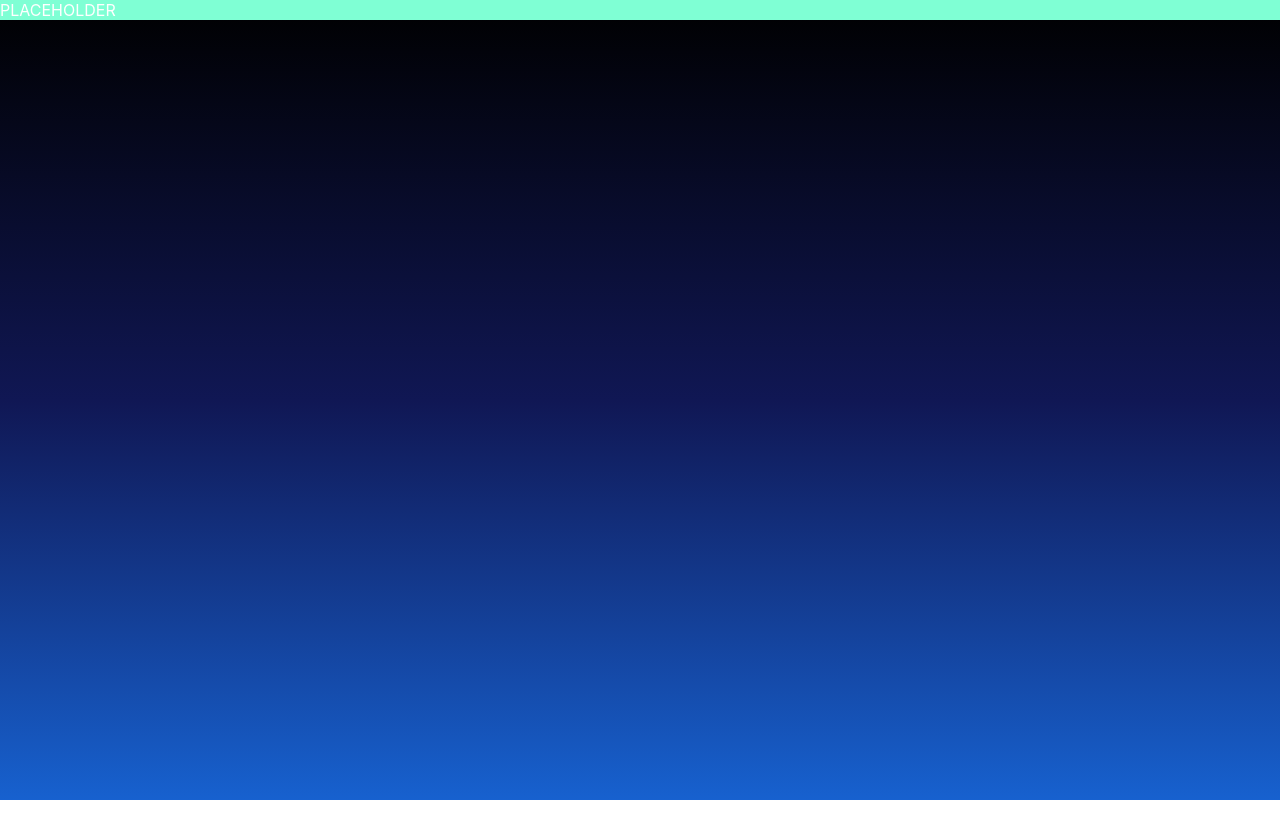
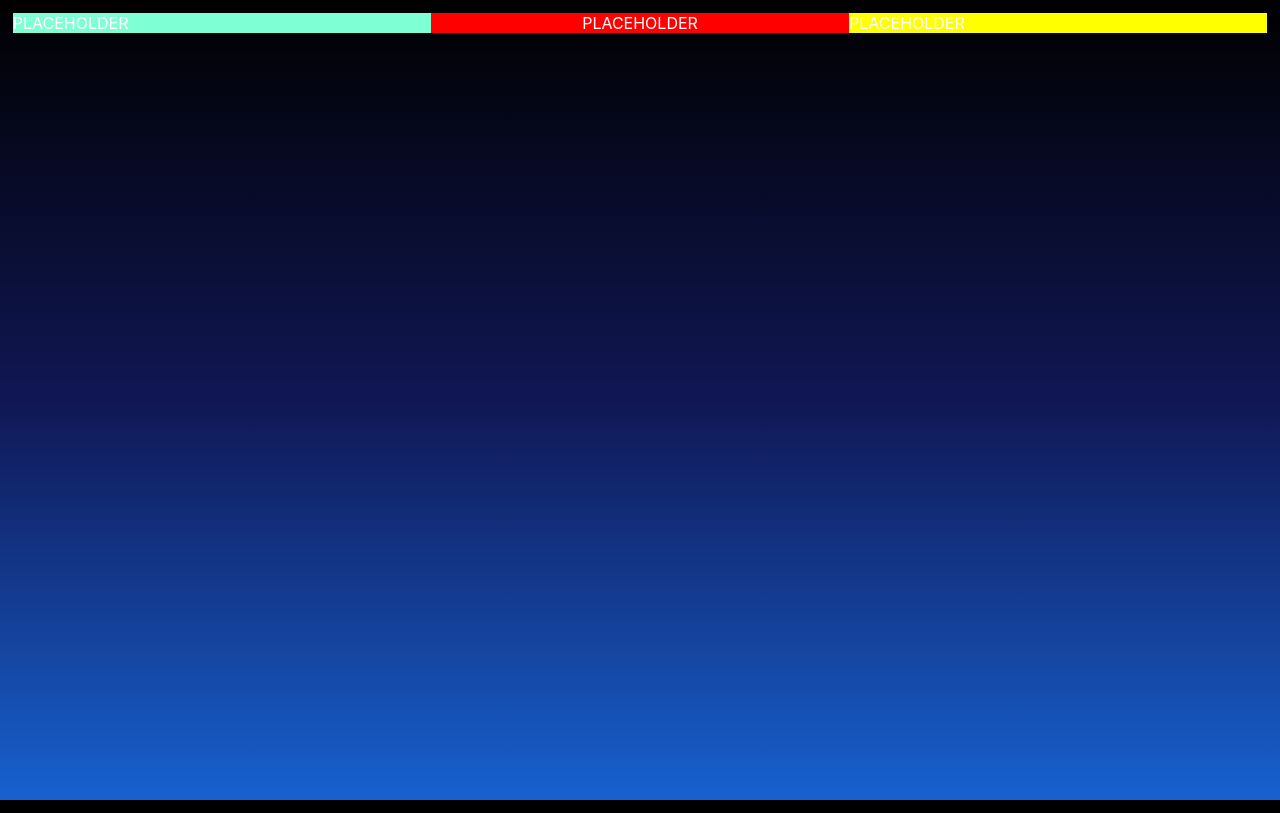
Before and after one commit to UMBRA-Electronics/ExoBronco-Avionics, a React (Create React App) app in the folder Software/GroundStation/NewCasper/casperv7/: page / in a window 1280 px wide. Built offline with nearby package versions, Linux system fonts and the light colour scheme.

Commit message:
Transferring to PC

```diff
--- a/Software/GroundStation/NewCasper/casperv7/src/App.css
+++ b/Software/GroundStation/NewCasper/casperv7/src/App.css
@@ -1,13 +1,46 @@
-body {
+html,body {
+  height: 100%;
+  width: 100%;
+  padding: 0;
   background-repeat: no-repeat;
   background-attachment: fixed;
   background-image: linear-gradient(0deg,#1761cf 0%,#101754 50%, rgba(0,0,0,1) 100%);
+  margin-bottom: 1%;
+}
+
+.App {
+  height: 100%;
   display: flex;
-  flex-direction: column;
+  flex-direction: row;
+  justify-content: center;
+  margin-bottom: 1%;
 }
 
 .first-column {
+  height: 100%;
+  width: 100%;
   background-color: aquamarine;
+  margin-left: 1%;
+  margin-top: 1%;
+  margin-bottom: 1%;
+}
+
+.second-column {
+  height: 100%;
+  width: 100%;
+  background-color: red;
+  text-align: center;
+  margin-top: 1%;
+  margin-bottom: 1%;
+}
+
+.third-column {
+  height: 100%;
+  width: 100%;
+  background-color: yellow;
+  margin-top: 1%;
+  margin-right: 1%;
+  margin-bottom: 1%;
 }
 
 #title {
--- a/Software/GroundStation/NewCasper/casperv7/src/App.js
+++ b/Software/GroundStation/NewCasper/casperv7/src/App.js
@@ -6,6 +6,12 @@ function App() {
       <div className="first-column">
         <div id="title">PLACEHOLDER</div>
       </div>
+      <div className="second-column">
+        <div id="title">PLACEHOLDER</div>
+      </div>
+      <div className="third-column">
+        <div id="title">PLACEHOLDER</div>
+      </div>
     </div>
   );
 }
```
